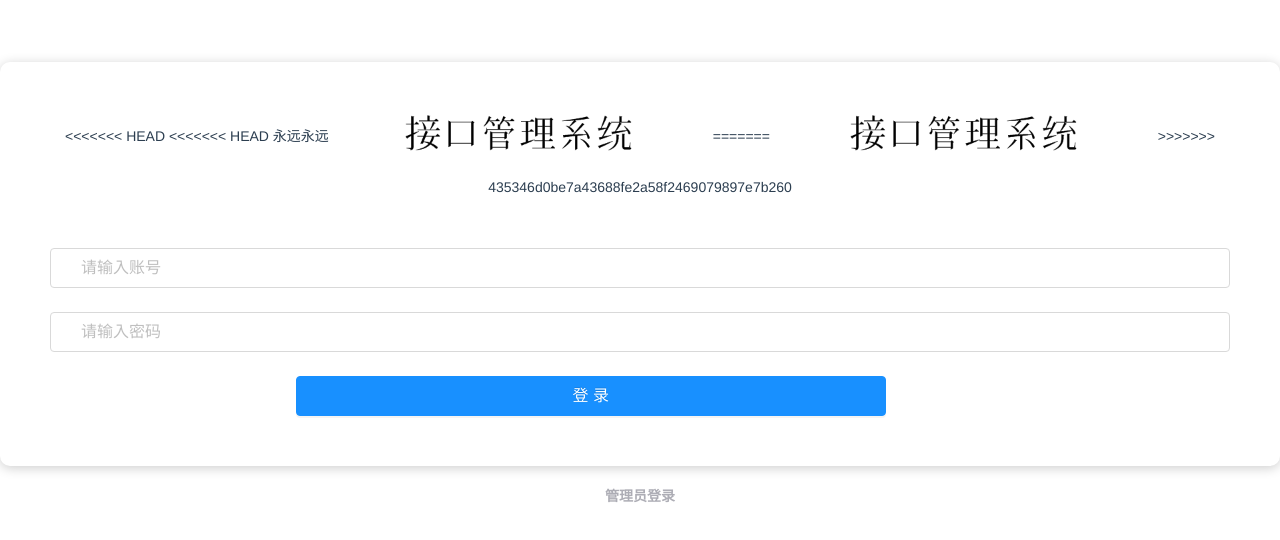
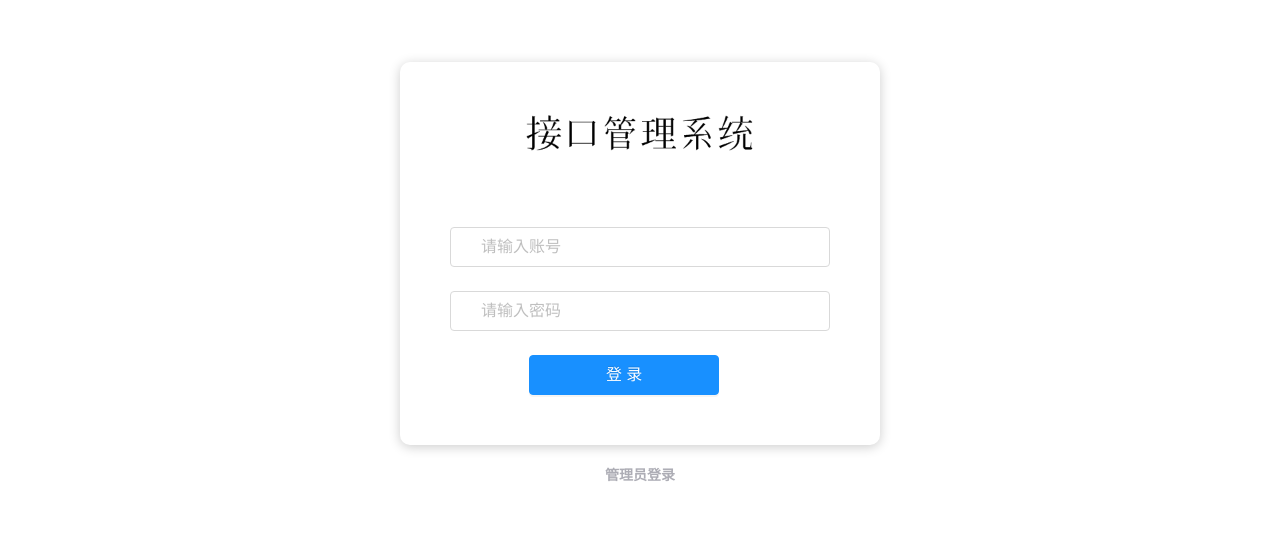
Before and after one commit to AJinaki/InterfaceManage, a Vue app: page /#/ in a window 1280 px wide. Shown: the part 108-648 px from the top of the page. Built offline with nearby package versions, Linux system fonts and the light colour scheme.

Commit message:
2020年10月12日 11点32分 代码优化

```diff
--- a/src/components/Login.vue
+++ b/src/components/Login.vue
@@ -1,12 +1,7 @@
 <template>
 	<div style="height: 100%;display: flex;flex-direction: column;">
 		<div class="logForm">
-<<<<<<< HEAD
-<<<<<<< HEAD
-			永远永远<img src="../assets/banner.png" style="height: 80px;" />
-=======
-			<img src="../assets/banner.png" style="height: 80px;" />
->>>>>>> 435346d0be7a43688fe2a58f2469079897e7b260
+		<img src="../assets/banner.png" style="height: 80px;" />
 			<a-b <a-form :form="form" :label-col="{ span: 5 }" :wrapper-col="{ span: 24}" @submit="handleSubmit" style="margin-top: 50px;">
 				<a-form-item>
 					<a-input size="large" placeholder="请输入账号" v-decorator="[
```
